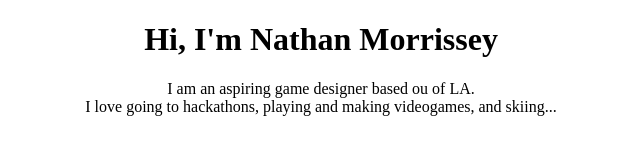
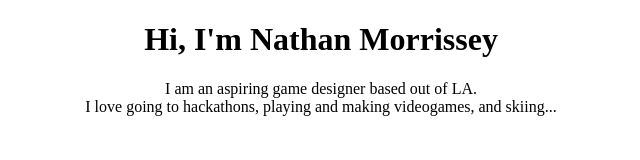
Before and after one commit to nmorriss7109/nmorriss7109.github.io, a plain HTML site: page index.html in a window 1280 px wide. Shown: the full height of the page, 319-959 px from the left. Drawn offline with Linux system fonts and the light colour scheme.

Commit message:
Update index.html

```diff
--- a/index.html
+++ b/index.html
@@ -2,6 +2,6 @@
 <html>
   <body>
    <h1 style="text-align: center;">Hi, I'm Nathan Morrissey</h1>
-   <p style="text-align: center;">I am an aspiring game designer based ou of LA.<br> I love going to hackathons, playing and making videogames, and skiing...</p>
+   <p style="text-align: center;">I am an aspiring game designer based out of LA.<br> I love going to hackathons, playing and making videogames, and skiing...</p>
   </body>
 </html>
```
